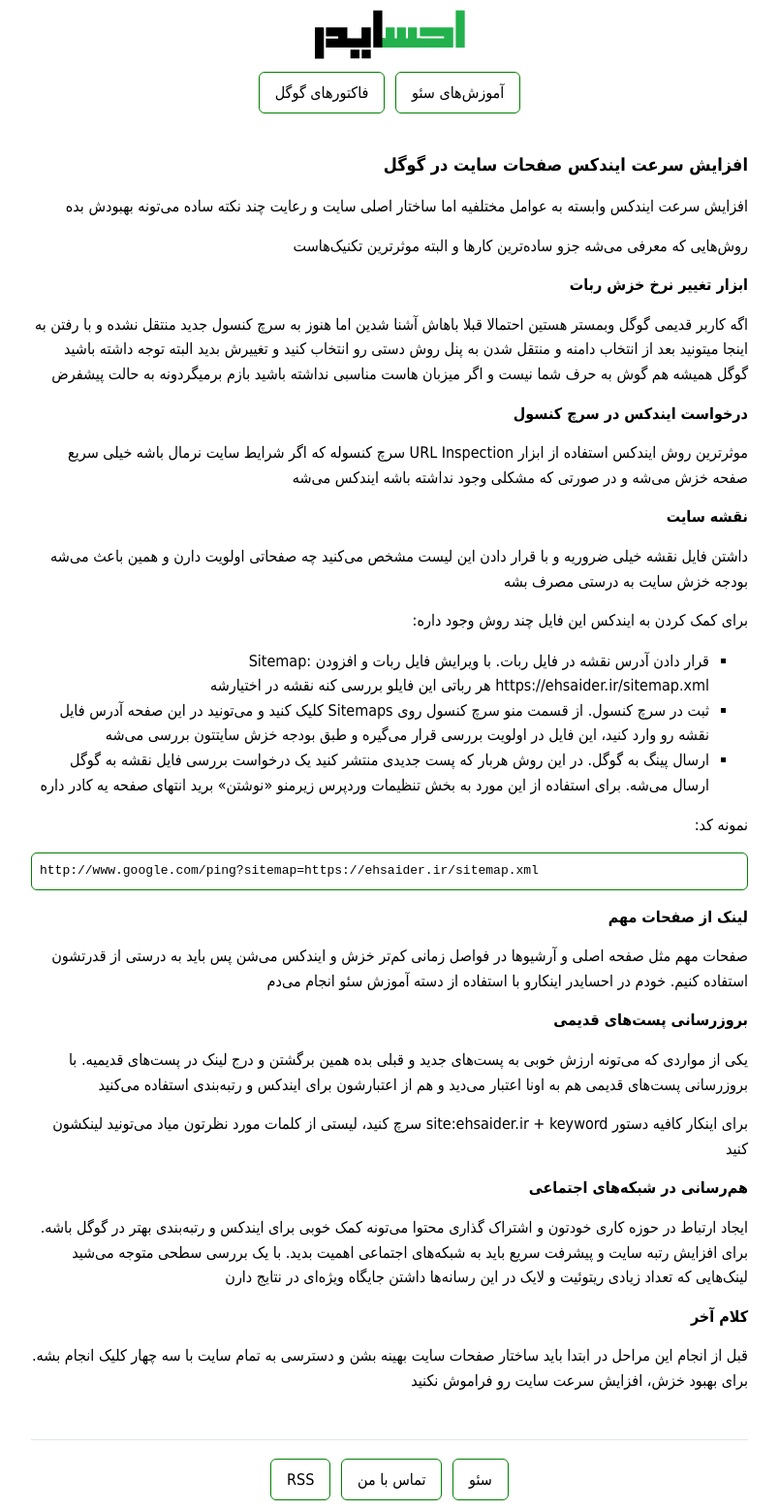
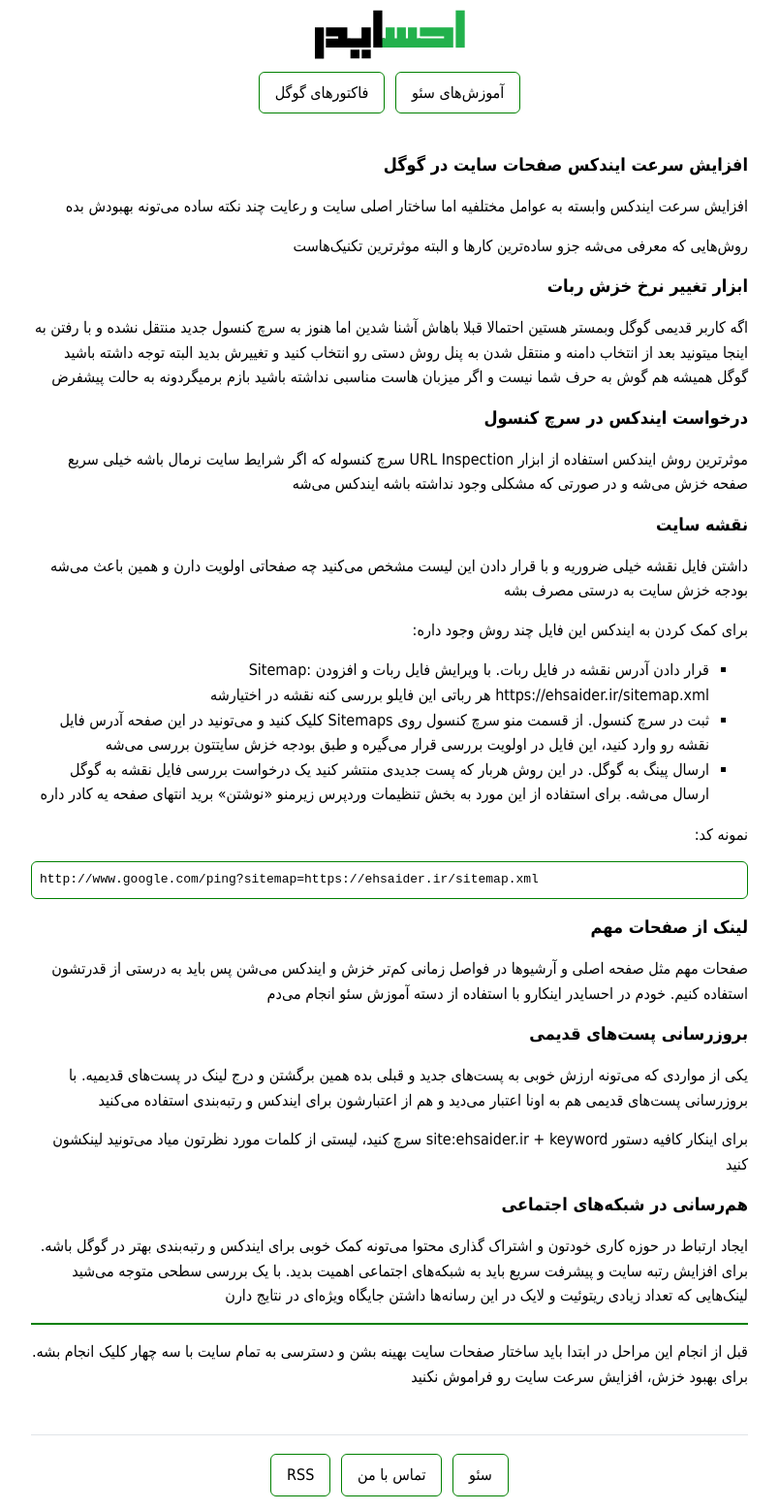
Before and after one commit to darkblog/darkblog.github.io, a Jekyll site: the page built from _posts/2021-5-2-google-index.md, in a window 1280 px wide. Shown: the whole page at 97% size, without its empty margins (238-1042 px from the left). Built offline with Jekyll 4.4.1, drawn with Linux system fonts in a browser that asks for light colours.

Commit message:
Update 2021-5-2-google-index.md

````diff
--- a/_posts/2021-5-2-google-index.md
+++ b/_posts/2021-5-2-google-index.md
@@ -7,15 +7,15 @@ title: افزایش سرعت ایندکس صفحات سایت در گوگل
 
 روش‌هایی که معرفی می‌شه جزو ساده‌ترین کارها و البته موثرترین تکنیک‌هاست
 
-**ابزار تغییر نرخ خزش ربات**
+## ابزار تغییر نرخ خزش ربات
 
 اگه کاربر قدیمی گوگل وبمستر هستین احتمالا قبلا باهاش آشنا شدین اما هنوز به سرچ کنسول جدید منتقل نشده و با رفتن به اینجا میتونید بعد از انتخاب دامنه و منتقل شدن به پنل روش دستی رو انتخاب کنید و تغییرش بدید البته توجه داشته باشید گوگل همیشه هم گوش به حرف شما نیست و اگر میزبان هاست مناسبی نداشته باشید بازم برمیگردونه به حالت پیشفرض
 
-**درخواست ایندکس در سرچ کنسول**
+## درخواست ایندکس در سرچ کنسول
 
 موثرترین روش ایندکس استفاده از ابزار URL Inspection سرچ کنسوله که اگر شرایط سایت نرمال باشه خیلی سریع صفحه خزش می‌شه و در صورتی که مشکلی وجود نداشته باشه ایندکس می‌شه
 
-**نقشه سایت**
+## نقشه سایت
 
 داشتن فایل نقشه خیلی ضروریه و با قرار دادن این لیست مشخص می‌کنید چه صفحاتی اولویت دارن و همین باعث می‌شه بودجه خزش سایت به درستی مصرف بشه
 
@@ -27,24 +27,24 @@ title: افزایش سرعت ایندکس صفحات سایت در گوگل
 
 نمونه کد:
 
-<pre>
+```
 http://www.google.com/ping?sitemap=https://ehsaider.ir/sitemap.xml
-</pre>
+```
 
-**لینک از صفحات مهم**
+## لینک از صفحات مهم
 
 صفحات مهم مثل صفحه اصلی و آرشیوها در فواصل زمانی کم‌تر خزش و ایندکس می‌شن پس باید به درستی از قدرتشون استفاده کنیم. خودم در احسایدر اینکارو با استفاده از دسته آموزش سئو انجام می‌دم
 
-**بروزرسانی پست‌های قدیمی**
+## بروزرسانی پست‌های قدیمی
 
 یکی از مواردی که می‌تونه ارزش خوبی به پست‌های جدید و قبلی بده همین برگشتن و درج لینک در پست‌های قدیمیه. با بروزرسانی پست‌های قدیمی هم به اونا اعتبار می‌دید و هم از اعتبارشون برای ایندکس و رتبه‌بندی استفاده می‌کنید
 
 برای اینکار کافیه دستور site:ehsaider.ir + keyword سرچ کنید، لیستی از کلمات مورد نظرتون میاد می‌تونید لینکشون کنید
 
-**هم‌رسانی در شبکه‌های اجتماعی**
+## هم‌رسانی در شبکه‌های اجتماعی
 
 ایجاد ارتباط در حوزه کاری خودتون و اشتراک گذاری محتوا می‌تونه کمک خوبی برای ایندکس و رتبه‌بندی بهتر در گوگل باشه. برای افزایش رتبه سایت و پیشرفت سریع باید به شبکه‌های اجتماعی اهمیت بدید. با یک بررسی سطحی متوجه می‌شید لینک‌هایی که تعداد زیادی ریتوئیت و لایک در این رسانه‌ها داشتن جایگاه ویژه‌ای در نتایج دارن
 
-<b>کلام آخر</b>
+***
 
 قبل از انجام این مراحل در ابتدا باید ساختار صفحات سایت بهینه بشن و دسترسی به تمام سایت با سه چهار کلیک انجام بشه. برای بهبود خزش، افزایش سرعت سایت رو فراموش نکنید
````
